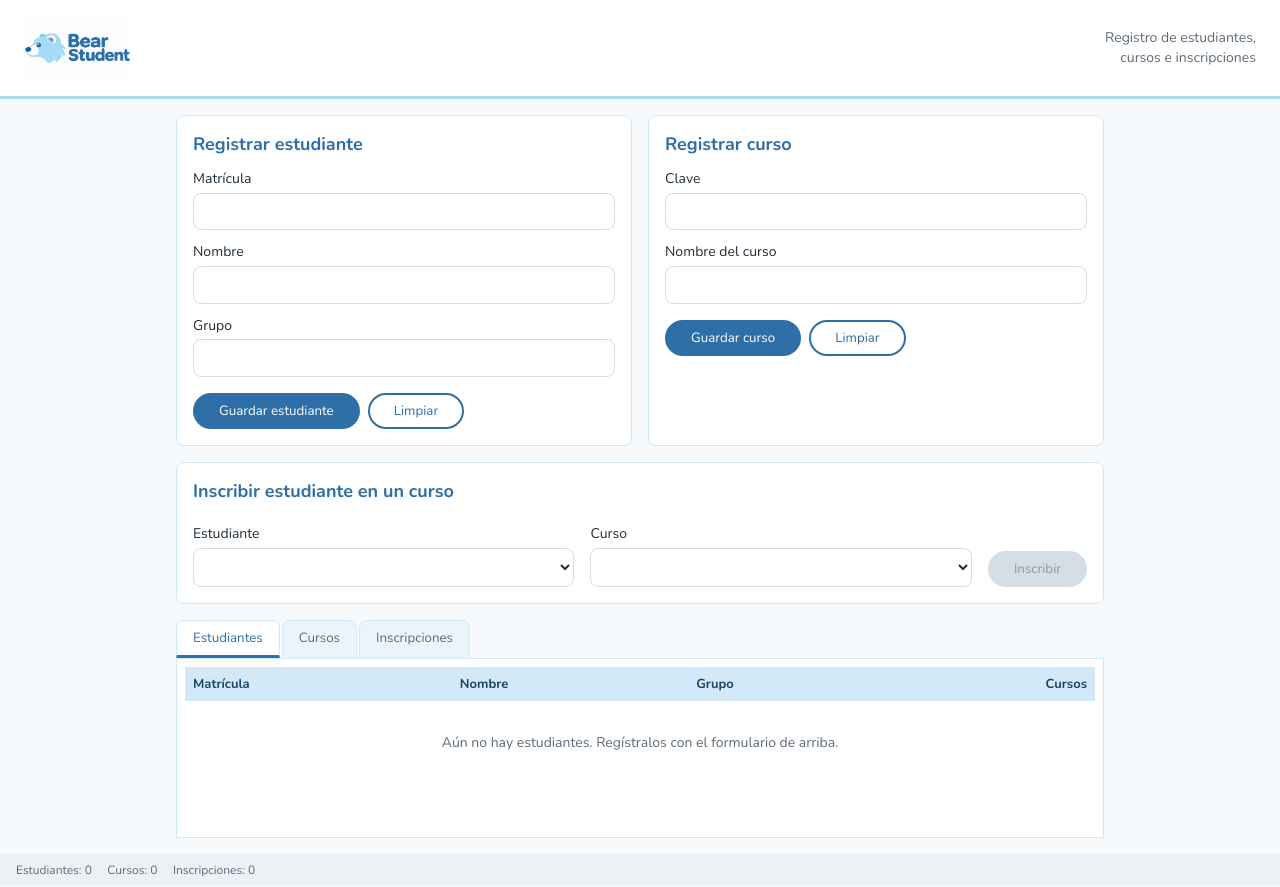
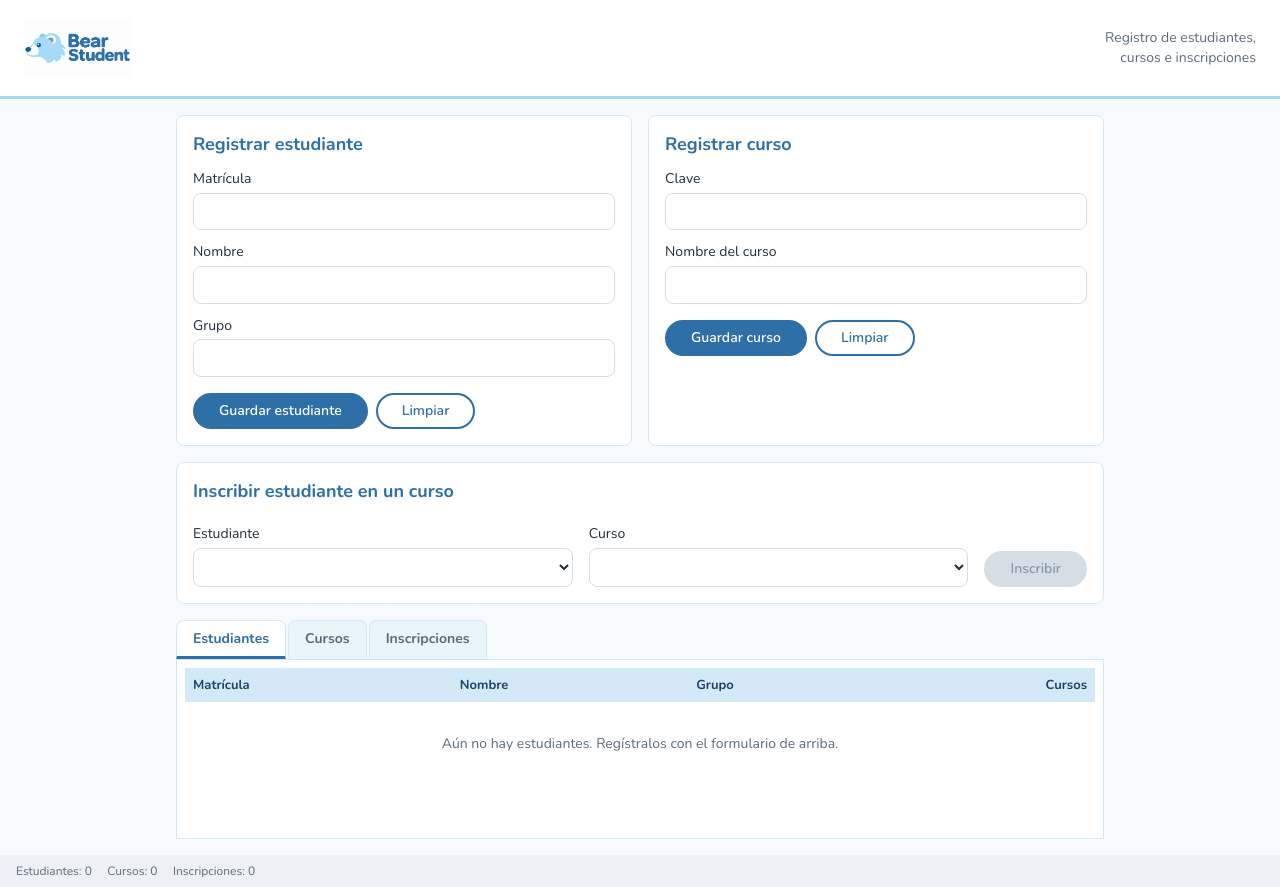
Before and after one commit to Jose-18-debug/Bear-Student, a website with bundled scripts: page javascript/src/ui/index.html in a window 1280 px wide. Built offline with nearby package versions, Linux system fonts and the light colour scheme.

Commit message:
parte-1 (javascript): corrección de declaraciones de fuente en estilos

```diff
--- a/javascript/src/ui/estilos.css
+++ b/javascript/src/ui/estilos.css
@@ -34,7 +34,7 @@ input.invalid { border-color: var(--error); outline-color: var(--error); }
 
 /* Botones: primario (relleno) y secundario (borde) con hover, presionado y deshabilitado */
 .btn { min-height: 36px; padding: 0 24px; border: 2px solid var(--azul-invierno); border-radius: 18px;
-    font: 600 14px/1 inherit; font-family: inherit; cursor: pointer; }
+    font-family: inherit; font-size: 14px; font-weight: 600; cursor: pointer; }
 .primario { background: var(--azul-invierno); color: var(--blanco); }
 .primario:hover { background: var(--azul-profundo); border-color: var(--azul-profundo); }
 .primario:active { background: var(--azul-noche); border-color: var(--azul-noche); }
@@ -47,8 +47,7 @@ input.invalid { border-color: var(--error); outline-color: var(--error); }
 .tab-lista { display: flex; gap: 2px; }
 .tab { padding: 8px 16px; border: 1px solid var(--azul-escarcha); border-bottom: 3px solid transparent;
     border-radius: 8px 8px 0 0; background: var(--azul-niebla); color: var(--gris-pizarra);
-    font: 700 14px inherit; font-family: inherit; cursor: pointer; }
-.tab:hover { background: var(--azul-escarcha); }
+    font-family: inherit; font-size: 14px; font-weight: 700; cursor: pointer; }.tab:hover { background: var(--azul-escarcha); }
 .tab.activa { background: var(--blanco); color: var(--azul-invierno); border-bottom-color: var(--azul-invierno); }
 .tab-panel { background: var(--blanco); border: 1px solid var(--azul-escarcha); padding: 8px; min-height: 180px; overflow-x: auto; }
 .tab-panel[hidden] { display: none; }
```
